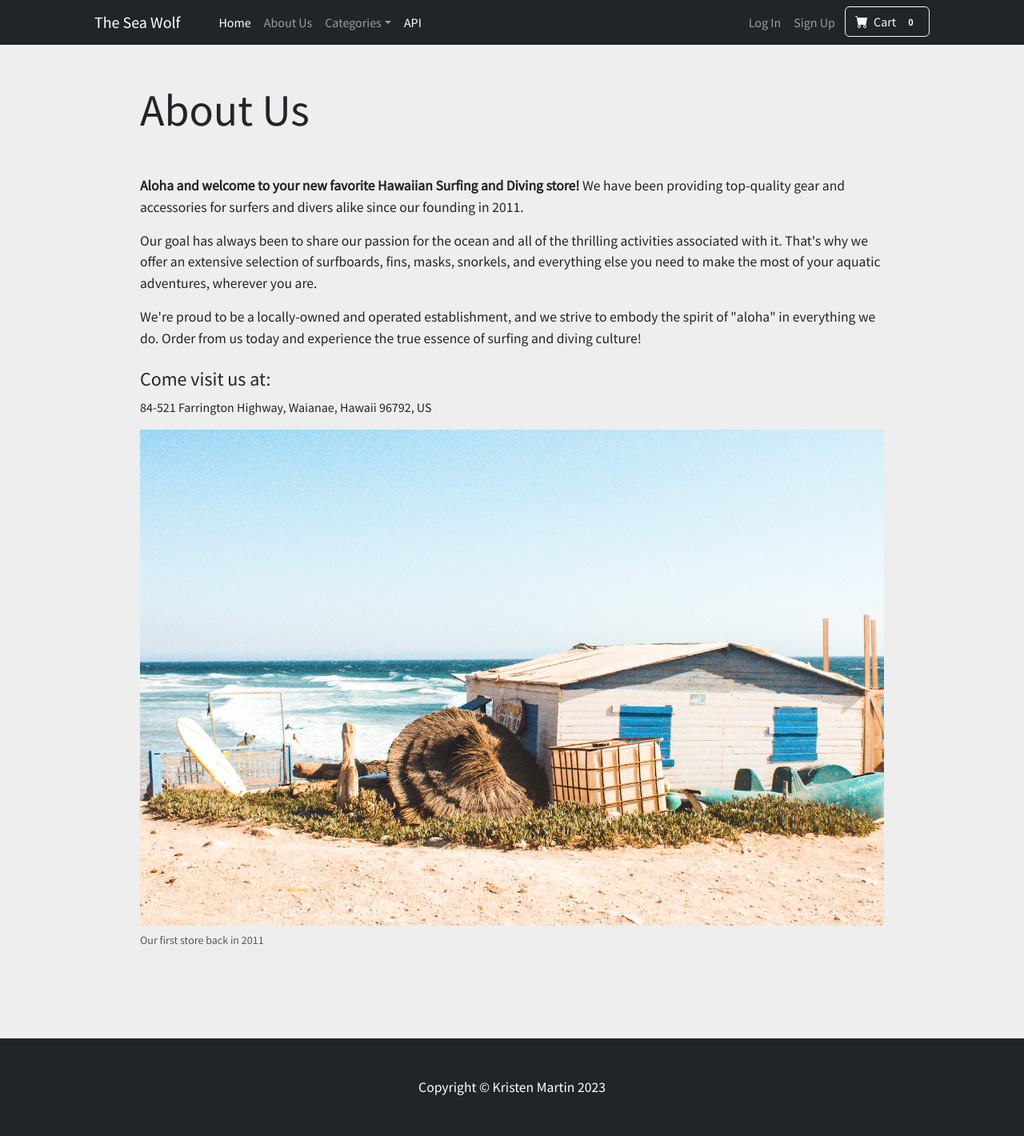
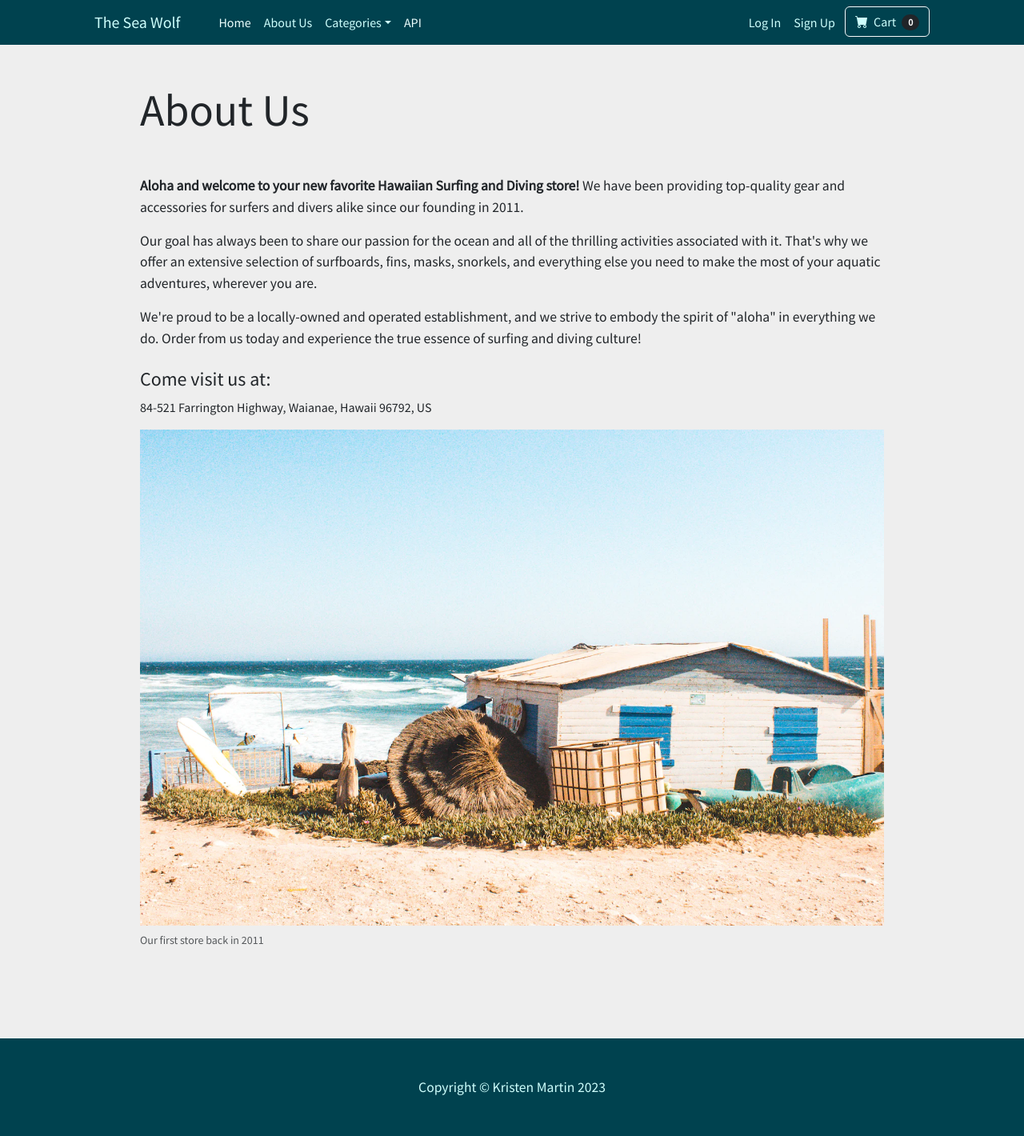
Before and after one commit to KristenM4/Django-Online-Shop, a Django app: page /about/ in a window 1280 px wide. Shown: the whole page at 80% size. Run offline with Django 4.2, Linux system fonts and the light colour scheme; some libraries are stand-ins or nearby versions.

Commit message:
change navbar and footer to custom color

```diff
--- a/static/css/home.css
+++ b/static/css/home.css
@@ -8,6 +8,37 @@
 }
 #body-section {
     height: 100%;
+}
+
+.navbar-seawolf,
+.footer-seawolf,
+.dropdown-menu {
+    background-color: #00424F;
+}
+
+.navbar-seawolf .navbar-brand,
+.navbar-seawolf .navbar-text,
+.navbar-seawolf .nav-item,
+.navbar-seawolf .nav-link,
+.navbar-seawolf .dropdown-item,
+.navbar-seawolf .cart-text,
+.footer-seawolf {
+    color: #CEFFFD;
+}
+
+.navbar-seawolf .dropdown-item:hover {
+    background-color: #CEFFFD;
+    color: #00424F;
+}
+
+.navbar-seawolf .navbar-toggler-icon,
+.navbar-seawolf .navbar-toggler {
+    border-color: #CEFFFD;
+}
+
+
+.navbar-seawolf .seawolf-active {
+    color: #EDFFFE;
 }
 
 #main-header {
--- a/templates/base.html
+++ b/templates/base.html
@@ -21,26 +21,24 @@
 </head>
 <body class="d-flex flex-column min-vh-100">
     <!-- Navbar -->
-    <nav class="navbar navbar-expand-lg navbar-dark bg-dark">
+    <nav class="navbar navbar-expand-lg navbar-seawolf">
         <div class="container px-4 px-lg-5">
             <a class="navbar-brand" href="/">The Sea Wolf</a>
-            <button class="navbar-toggler" type="button" data-bs-toggle="collapse" data-bs-target="#navbarSupportedContent" aria-controls="navbarSupportedContent" aria-expanded="false" aria-label="Toggle navigation"><span class="navbar-toggler-icon"></span></button>
+            <button class="navbar-toggler navbar-dark" type="button" data-bs-toggle="collapse" data-bs-target="#navbarSupportedContent" aria-controls="navbarSupportedContent" aria-expanded="false" aria-label="Toggle navigation"><span class="navbar-toggler-icon"></span></button>
             <div class="collapse navbar-collapse" id="navbarSupportedContent">
                 <ul class="navbar-nav me-auto mb-2 mb-lg-0 ms-lg-4">
-                    <li class="nav-item"><a class="nav-link active" aria-current="page" href="{% url 'home' %}">Home</a></li>
+                    <li class="nav-item"><a class="nav-link seawolf-active" aria-current="page" href="{% url 'home' %}">Home</a></li>
                     <li class="nav-item"><a class="nav-link" href="{% url 'about' %}">About Us</a></li>
                     <li class="nav-item dropdown">
                         <a class="nav-link dropdown-toggle" id="navbarDropdown" href="#" role="button" data-bs-toggle="dropdown" aria-expanded="false">Categories</a>
                         <ul class="dropdown-menu" aria-labelledby="navbarDropdown">
-                            <!-- <li><a class="dropdown-item" href="#!">All Products</a></li>
-                            <li><hr class="dropdown-divider" /></li> -->
                             <li><a class="dropdown-item" href="{% url 'category' 'surfboards' %}">Surfboards</a></li>
                             <li><a class="dropdown-item" href="{% url 'category' 'Snorkels' %}">Snorkels</a></li>
                             <li><a class="dropdown-item" href="{% url 'category' 'Fins' %}">Fins</a></li>
                             <li><a class="dropdown-item" href="{% url 'category' 'Masks' %}">Masks</a></li>
                         </ul>
                     </li>
-                    <li class="nav-item"><a class="nav-link active" href="{% url 'api-info' %}">API</a></li>
+                    <li class="nav-item"><a class="nav-link seawolf-active" href="{% url 'api-info' %}">API</a></li>
                 </ul>
                 <ul class="navbar-nav ms-auto mb-2 mb-lg-0 ms-lg-4">
                     {% if user.is_authenticated %}
@@ -53,7 +51,7 @@
                     <li class="nav-item">
                     <form class="d-flex">
                         <a href="{% url 'cart_detail' %}">
-                            <button class="btn btn-outline-light ms-lg-1" type="button" onclick=location.href='{% url 'cart_detail' %}'>
+                            <button class="btn btn-outline-light cart-text ms-lg-1" type="button" onclick=location.href='{% url 'cart_detail' %}'>
                                 <i class="bi-cart-fill me-1"></i>
                                 Cart
                                 <span class="badge bg-dark text-white ms-1 rounded-pill"> {{request.session.cart|length}}</span>
@@ -69,8 +67,8 @@
 {% endblock content %}
 {% block footer %}
     <!-- Footer-->
-    <footer class="py-5 bg-dark mt-auto">
-        <div class="container"><p class="m-0 text-center text-white">Copyright &copy; Kristen Martin 2023</p></div>
+    <footer class="py-5 mt-auto footer-seawolf">
+        <div class="container"><p class="m-0 text-center">Copyright &copy; Kristen Martin 2023</p></div>
     </footer>
     <!-- Bootstrap JS-->
     <script src="https://cdn.jsdelivr.net/npm/bootstrap@5.3.0-alpha1/dist/js/bootstrap.bundle.min.js" integrity="sha384-w76AqPfDkMBDXo30jS1Sgez6pr3x5MlQ1ZAGC+nuZB+EYdgRZgiwxhTBTkF7CXvN" crossorigin="anonymous"></script>
--- a/templates/detail.html
+++ b/templates/detail.html
@@ -36,7 +36,7 @@
             {% if review_list|length != 0 %}
                 <h2 class="fw-bolder mb-4 mt-5 display-6" id="reviews">Customer Reviews</h2>
                 {% for review in page_obj %}
-                    <div class="rounded col-lg-12 col-xl-10 p-4 border border-white" style="background-color: #d2e7ff;">
+                    <div class="rounded col-lg-12 col-xl-10 p-4 border border-white" style="background-color: #EDFFFE;">
                         {% if review.customer == user and update_review %}
                             <p class="fw-bold" id="change">Change Your Review</p>
                             <form action="" method="POST">
```
